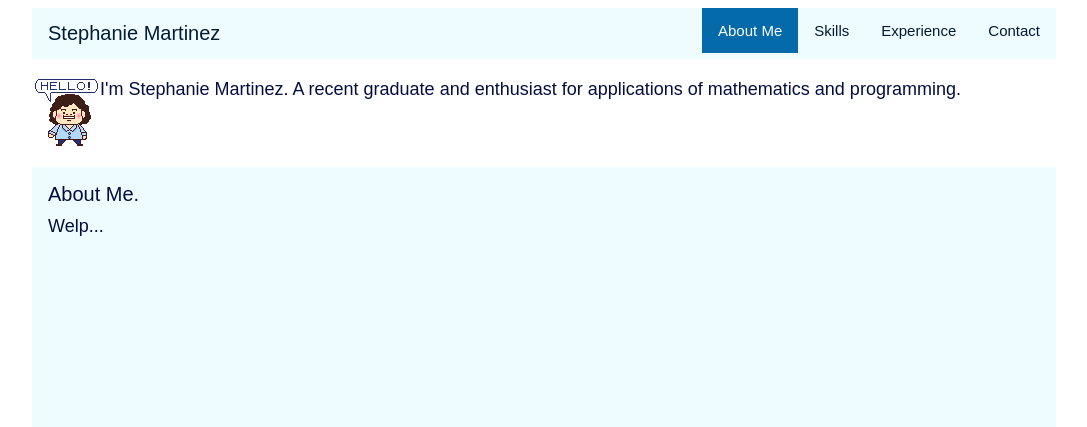
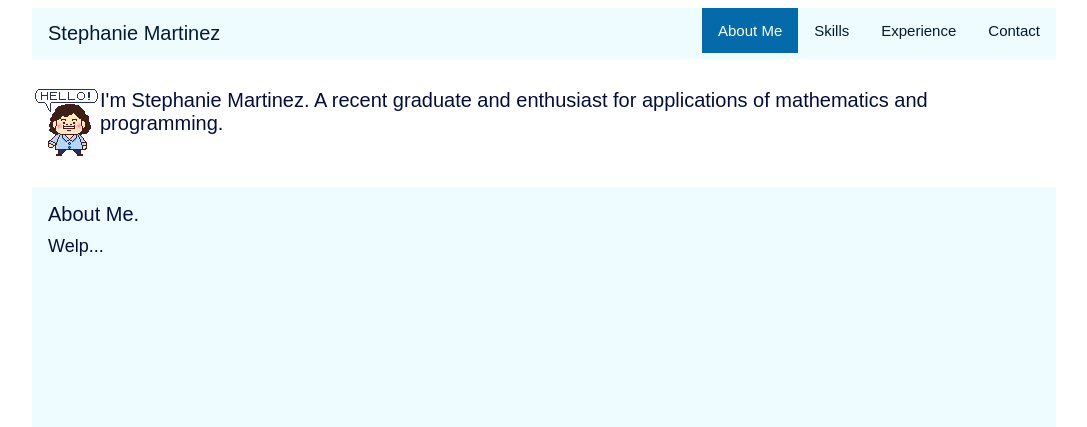
Before and after one commit to Stephanie-Delicia/stephanie-delicia.github.io, a PHP site: page / in a window 1280 px wide. Shown: the top 427 px of the page, without its empty margins (96-1183 px from the left). Run offline with PHP 8.4, Linux system fonts and the light colour scheme.

Commit message:
Add files via upload

```diff
--- a/css/styles.css
+++ b/css/styles.css
@@ -64,12 +64,11 @@ body {
 
   .introContent {
     background-color: #ffffff;
-    padding-top: 20px;
-    padding-bottom: 20px;
+    padding-top: 30px;
+    padding-bottom: 30px;
     overflow: hidden;
     grid-row: 2;
-    font-size: 18px;
-    top: 100px;
+    font-size: 20px;
   }
 
   /* --------------------- General Content Boxes ---------------- */
```
